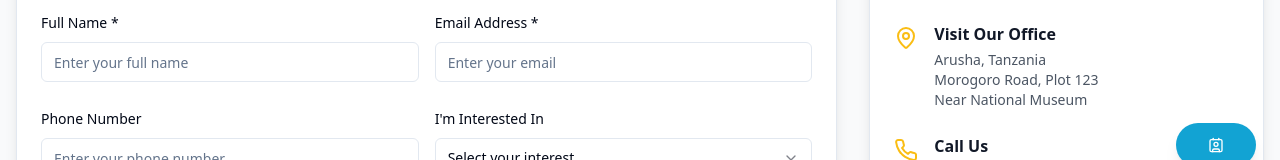
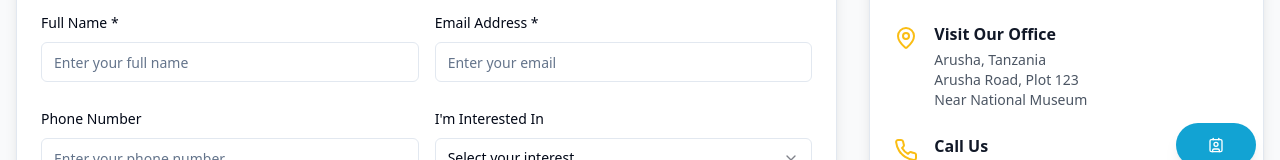
Before and after one commit to makaveliefx415/operater, a React (Vite) app: page /contact in a window 1280 px wide. Shown: the part 609-769 px from the top of the page. Built offline with nearby package versions, Linux system fonts and the light colour scheme.

Commit message:
Update Contact.tsx

```diff
--- a/src/pages/Contact.tsx
+++ b/src/pages/Contact.tsx
@@ -48,7 +48,7 @@ const Contact = () => {
     {
       icon: <MapPin className="w-6 h-6" />,
       title: "Visit Our Office",
-      details: ["Arusha, Tanzania", "Morogoro Road, Plot 123", "Near National Museum"]
+      details: ["Arusha, Tanzania", "Arusha Road, Plot 123", "Near National Museum"]
     },
     {
       icon: <Phone className="w-6 h-6" />,
```
